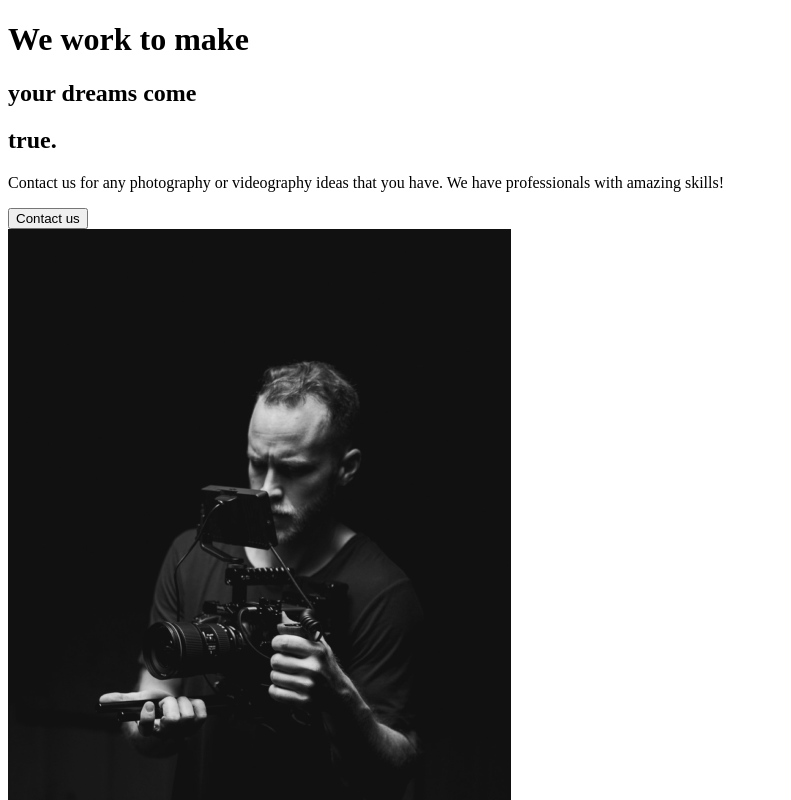
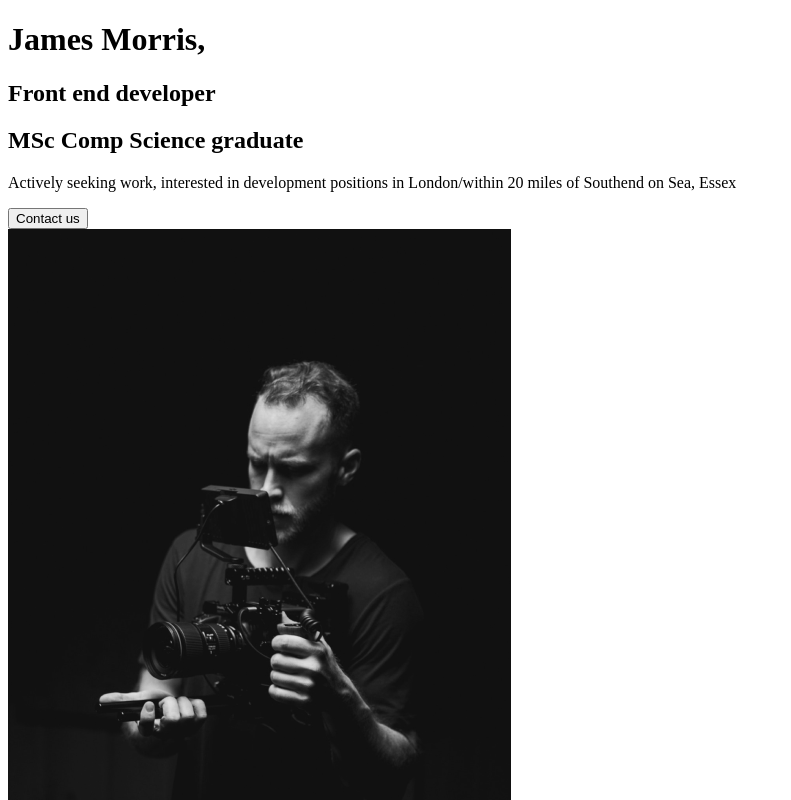
Before and after one commit to jleomorris/portfolio-v3, a React (Create React App) app: page / in a window 1280 px wide. Shown: the top 800 px of the page, without its empty margins (0-791 px from the left). Built offline with nearby package versions, Linux system fonts and the light colour scheme.

Commit message:
Update AboutSection headings

```diff
--- a/src/components/AboutSection.js
+++ b/src/components/AboutSection.js
@@ -7,20 +7,20 @@ const AboutSection = () => {
       <div className="description">
         <div className="title">
           <div className="hide">
-            <h1>We work to make</h1>
+            <h1>James Morris,</h1>
           </div>
           <div className="hide">
             <h2>
-              your <span>dreams</span> come
+              <span>Front end</span> developer
             </h2>
           </div>
           <div className="hide">
-            <h2>true.</h2>
+            <h2>MSc Comp Science graduate</h2>
           </div>
         </div>
         <p>
-          Contact us for any photography or videography ideas that you have. We
-          have professionals with amazing skills!
+          Actively seeking work, interested in development positions in
+          London/within 20 miles of Southend on Sea, Essex
         </p>
         <button>Contact us</button>
       </div>
```
